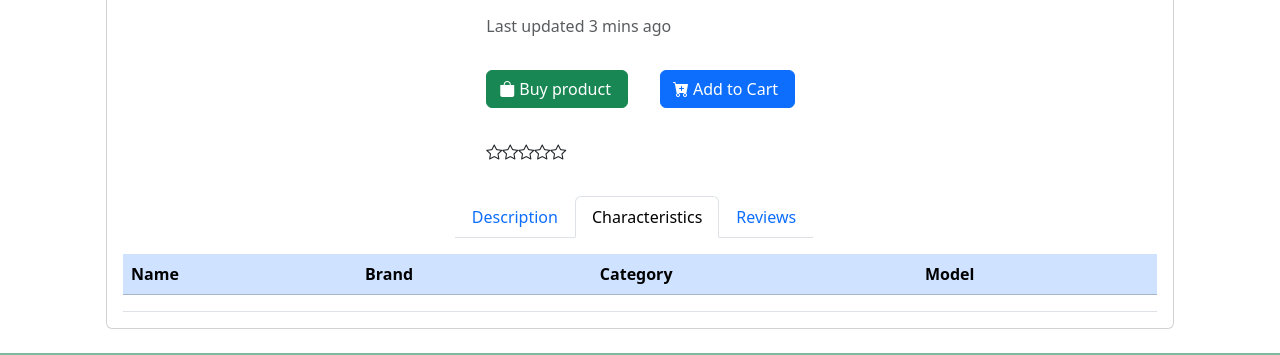
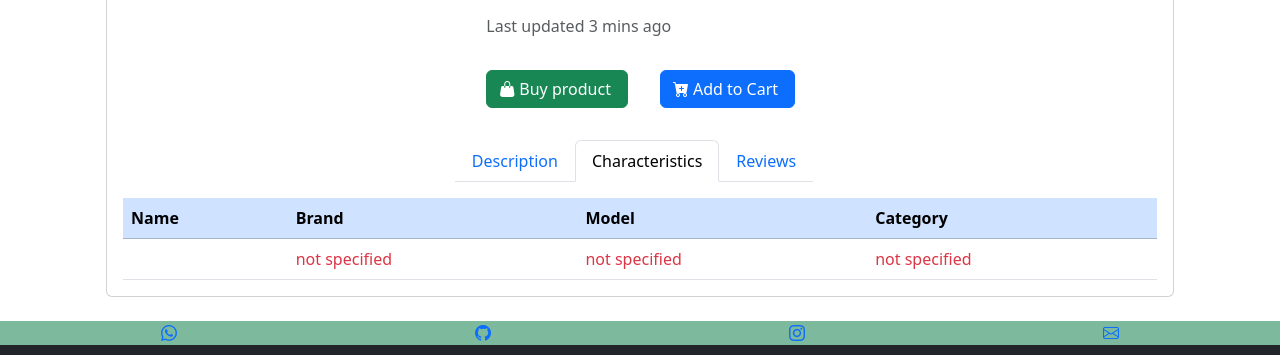
Before and after one commit to Felipesch96/PF-H-Buy, a React (Create React App) app in the folder client/: page /products/1 in a window 1280 px wide. Both pictures are taken after a click on the tab "Characteristics". Shown: the part 227-582 px from the top of the page. Built offline with nearby package versions, Linux system fonts and the light colour scheme; no server answers.

Commit message:
update detail styles and icons

```diff
--- a/client/src/components/views/DetailProduct/DetailProduct.jsx
+++ b/client/src/components/views/DetailProduct/DetailProduct.jsx
@@ -63,44 +63,12 @@ const DetailProduct = () => {
                   </p>
                 </div>
                 <div class="">
-                  <a href="#" class="btn btn-success bi bi-bag-fill m-3 ">
+                  <a href="#" class="btn btn-success bi bi-handbag-fill m-3 ">
                     <span class="p-1">Buy product </span>
                   </a>
                   <a href="#" class="btn btn-primary bi bi-cart-plus-fill m-3">
                     <span class="p-1">Add to Cart </span>
                   </a>
-                </div>
-                <div class="card-body">
-                  <span
-                    class="bi bi-star"
-                    style={{ cursor: "pointer" }}
-                    id="1star"
-                    onClick={(item) => calification(item)}
-                  ></span>
-                  <span
-                    class="bi bi-star"
-                    style={{ cursor: "pointer" }}
-                    id="2star"
-                    onClick={(item) => calification(item)}
-                  ></span>
-                  <span
-                    class="bi bi-star"
-                    style={{ cursor: "pointer" }}
-                    id="3star"
-                    onClick={(item) => calification(item)}
-                  ></span>
-                  <span
-                    class="bi bi-star"
-                    style={{ cursor: "pointer" }}
-                    id="4star"
-                    onClick={(item) => calification(item)}
-                  ></span>
-                  <span
-                    class="bi bi-star"
-                    style={{ cursor: "pointer" }}
-                    id="5star"
-                    onClick={(item) => calification(item)}
-                  ></span>
                 </div>
               </div>
             </div>
@@ -167,16 +135,35 @@ const DetailProduct = () => {
                     <tr class="table-primary">
                       <th scope="col">Name</th>
                       <th scope="col">Brand</th>
+                      <th scope="col">Model</th>
                       <th scope="col">Category</th>
-                      <th scope="col">Model</th>
                     </tr>
                   </thead>
                   <tbody>
                     <tr>
                       <td scope="row">{detailProduct.name}</td>
-                      <td scope="row">{detailProduct.brand}</td>
-                      <td scope="row">{detailProduct.category}</td>
-                      <td scope="row">{detailProduct.model}</td>
+
+                      <td scope="row">
+                        {detailProduct.brand ? (
+                          detailProduct.brand
+                        ) : (
+                          <span class="text-danger">not specified</span>
+                        )}
+                      </td>
+                      <td scope="row">
+                        {detailProduct.model ? (
+                          detailProduct.model
+                        ) : (
+                          <span class="text-danger">not specified</span>
+                        )}
+                      </td>
+                      <td scope="row">
+                        {detailProduct.category ? (
+                          detailProduct.category
+                        ) : (
+                          <span class="text-danger">not specified</span>
+                        )}
+                      </td>
                     </tr>
                   </tbody>
                 </table>
```
